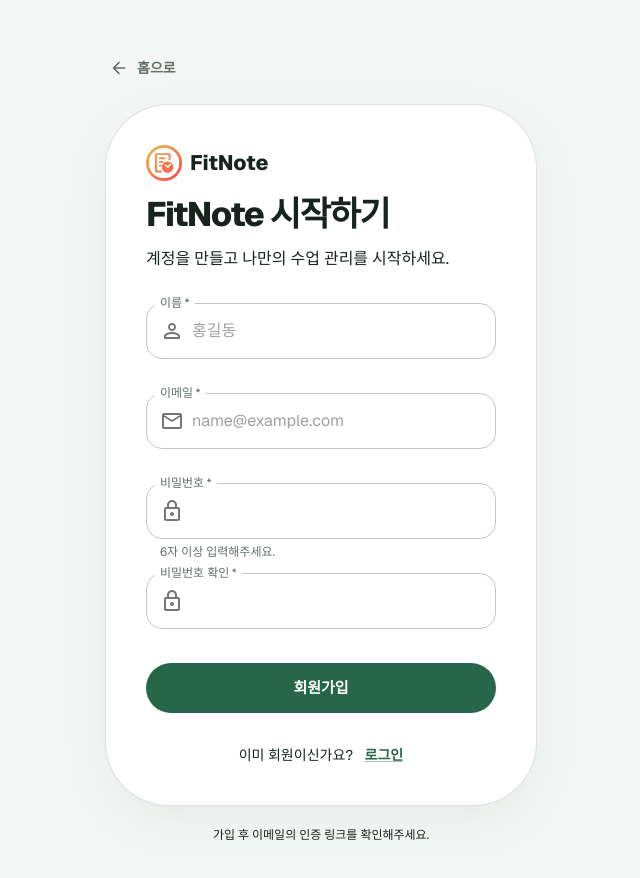
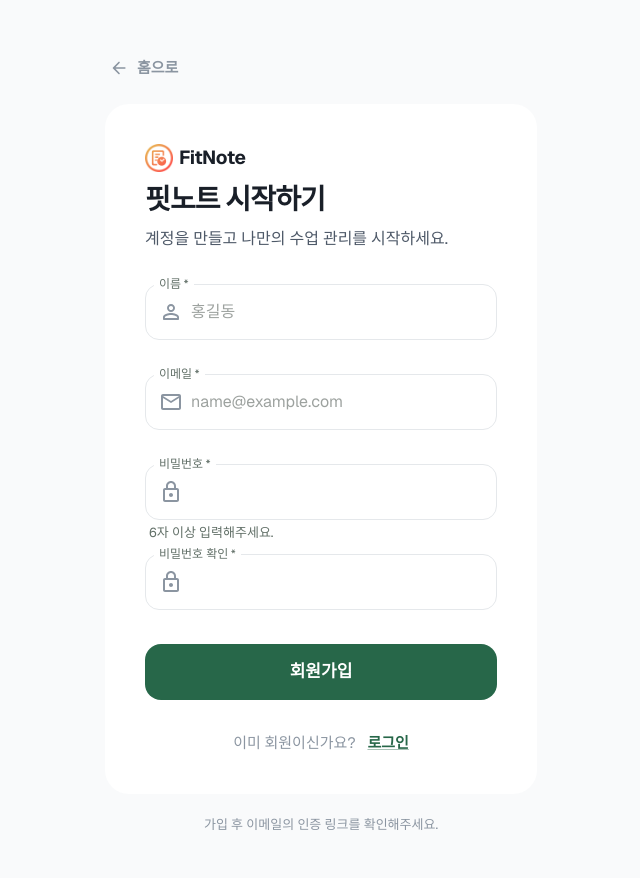
Before and after one commit to HongDongk/fitnote, a Next.js app: page /signup in a window 1280 px wide. Shown: the top 878 px of the page, without its empty margins (319-959 px from the left). Built offline with nearby package versions, Linux system fonts and the light colour scheme; no server answers; what @mui/material-nextjs would draw is missing.

Commit message:
[ENH] 로그인/회원가입 UI 변경

```diff
--- a/src/app/(auth)/components/AuthForm.tsx
+++ b/src/app/(auth)/components/AuthForm.tsx
@@ -28,6 +28,8 @@ import {
   type FieldErrors,
   type FieldName,
 } from "@/src/lib/schemas/authSchemas";
+
+import { styles as s } from "./auth.styles";
 
 export function AuthForm({ mode = "sign-in" }: { mode?: AuthMode }) {
   const router = useRouter();
@@ -136,24 +138,20 @@ export function AuthForm({ mode = "sign-in" }: { mode?: AuthMode }) {
 
   if (verificationEmail) {
     return (
-      <Stack
-        spacing={2}
-        role="status"
-        sx={{ alignItems: "center", textAlign: "center", py: 2 }}
-      >
-        <EmailOutlinedIcon color="primary" sx={{ fontSize: 48 }} />
-        <Typography component="h2" variant="h6" sx={{ fontWeight: 700 }}>
+      <Stack spacing={2} role="status" sx={s.verification}>
+        <Box sx={s.verificationIcon}>
+          <EmailOutlinedIcon sx={s.verificationIconSvg} />
+        </Box>
+        <Typography component="h2" sx={s.verificationTitle}>
           이메일 인증을 완료해주세요
         </Typography>
-        <Typography sx={{ fontWeight: 600, overflowWrap: "anywhere" }}>
-          {verificationEmail}
-        </Typography>
-        <Typography variant="body2" color="text.secondary">
+        <Typography sx={s.verificationEmail}>{verificationEmail}</Typography>
+        <Typography sx={s.verificationBody}>
           위 주소로 인증 메일을 보냈습니다.
           <br />
           메일의 인증 링크를 눌러 가입을 완료해주세요.
         </Typography>
-        <Typography variant="caption" color="text.secondary">
+        <Typography sx={s.verificationNote}>
           메일이 보이지 않으면 스팸함도 확인해주세요.
           <br />
           가입한 브라우저에서 인증 링크를 열어주세요.
@@ -169,15 +167,7 @@ export function AuthForm({ mode = "sign-in" }: { mode?: AuthMode }) {
         noValidate
         spacing={1}
         onSubmit={handleSubmit}
-        sx={{
-          "& .MuiOutlinedInput-root": {
-            minHeight: 56,
-          },
-          "& .MuiFormHelperText-root": {
-            minHeight: 23,
-            lineHeight: "20px",
-          },
-        }}
+        sx={s.form}
       >
         {mode === "sign-up" && (
           <TextField
@@ -279,7 +269,7 @@ export function AuthForm({ mode = "sign-in" }: { mode?: AuthMode }) {
           disabled={isLoading}
           aria-busy={isLoading}
           aria-label={isLoading ? "처리 중" : undefined}
-          sx={{ mt: 1, py: 1.5, borderRadius: 2 }}
+          sx={s.submitButton}
         >
           {isLoading ? (
             <CircularProgress size={22} color="inherit" aria-hidden="true" />
--- /dev/null
+++ b/src/app/(auth)/components/auth.styles.ts
@@ -0,0 +1,142 @@
+import type { SxProps, Theme } from "@mui/material";
+
+// 토스 스타일 그레이 스케일. 로그인·회원가입 화면 전용으로만 쓴다.
+const grey = {
+  title: "#191F28",
+  body: "#4E5968",
+  sub: "#8B95A1",
+  bg: "#F9FAFB",
+  line: "#E5E8EB",
+  lineHover: "#D1D6DB",
+};
+
+const keepAll = { wordBreak: "keep-all" } as const;
+
+// globals.css의 `a { color: inherit }`가 MUI 레이어 스타일보다 우선하므로
+// 링크의 글자색은 sx가 아닌 style 속성으로 지정한다.
+export const linkTextColor = {
+  back: { color: grey.sub },
+  primary: { color: "#276749" },
+};
+
+export const styles = {
+  // 페이지 레이아웃 (login, signup)
+  page: {
+    minHeight: "100dvh",
+    display: "grid",
+    placeItems: "center",
+    py: { xs: 3, sm: 6 },
+    bgcolor: { xs: "white", sm: grey.bg },
+  },
+  container: { maxWidth: { sm: 480 } },
+  backButton: {
+    mb: 2,
+    px: 1,
+    minHeight: 40,
+    borderRadius: "10px",
+    fontSize: 15,
+    fontWeight: 600,
+  },
+  card: {
+    p: { xs: 0, sm: 5 },
+    bgcolor: "white",
+    borderRadius: { sm: "24px" },
+  },
+  intro: { alignItems: "flex-start" },
+  logo: { alignItems: "center", mb: 1.5 },
+  logoText: {
+    color: grey.title,
+    fontWeight: 700,
+    fontSize: 19,
+    letterSpacing: "-0.02em",
+  },
+  title: {
+    color: grey.title,
+    fontSize: { xs: 26, sm: 28 },
+    fontWeight: 700,
+    lineHeight: 1.35,
+    letterSpacing: "-0.03em",
+    ...keepAll,
+  },
+  description: {
+    color: grey.body,
+    fontSize: 16,
+    lineHeight: 1.6,
+    ...keepAll,
+  },
+  switchText: { color: grey.sub, fontSize: 15, textAlign: "center" },
+  switchLink: { ml: 1, fontWeight: 700 },
+  errorText: { fontSize: 15, textAlign: "center", ...keepAll },
+  footnote: {
+    mt: 2.5,
+    display: "block",
+    color: grey.sub,
+    fontSize: 13,
+    textAlign: "center",
+    ...keepAll,
+  },
+
+  // 입력 폼 (AuthForm)
+  form: {
+    "& .MuiOutlinedInput-root": {
+      minHeight: 56,
+      borderRadius: "14px",
+      "& .MuiOutlinedInput-notchedOutline": { borderColor: grey.line },
+      "&:hover:not(.Mui-focused):not(.Mui-error) .MuiOutlinedInput-notchedOutline":
+        { borderColor: grey.lineHover },
+    },
+    "& .MuiInputAdornment-root .MuiSvgIcon-root": { color: grey.sub },
+    "& .MuiFormHelperText-root": {
+      minHeight: 23,
+      mx: 0.5,
+      fontSize: 13,
+      lineHeight: "20px",
+    },
+  },
+  submitButton: {
+    mt: 1,
+    minHeight: 56,
+    borderRadius: "16px",
+    fontSize: 17,
+    fontWeight: 700,
+    boxShadow: "none",
+    "&:hover": { boxShadow: "none" },
+  },
+
+  // 이메일 인증 안내 (AuthForm)
+  verification: { alignItems: "center", textAlign: "center", py: 2 },
+  verificationIcon: {
+    width: 64,
+    height: 64,
+    borderRadius: "20px",
+    display: "grid",
+    placeItems: "center",
+    bgcolor: "primary.light",
+    color: "primary.main",
+  },
+  verificationIconSvg: { fontSize: 32 },
+  verificationTitle: {
+    color: grey.title,
+    fontSize: 20,
+    fontWeight: 700,
+    letterSpacing: "-0.02em",
+    ...keepAll,
+  },
+  verificationEmail: {
+    color: grey.title,
+    fontWeight: 600,
+    overflowWrap: "anywhere",
+  },
+  verificationBody: {
+    color: grey.body,
+    fontSize: 15,
+    lineHeight: 1.6,
+    ...keepAll,
+  },
+  verificationNote: {
+    color: grey.sub,
+    fontSize: 13,
+    lineHeight: 1.6,
+    ...keepAll,
+  },
+} satisfies Record<string, SxProps<Theme>>;
--- a/src/app/(auth)/signup/page.tsx
+++ b/src/app/(auth)/signup/page.tsx
@@ -12,6 +12,7 @@ import Image from "next/image";
 import { redirect } from "next/navigation";
 
 import { createClient } from "@/src/lib/supabase/server";
+import { linkTextColor, styles as s } from "../components/auth.styles";
 import { AuthForm } from "../components/AuthForm";
 
 export default async function SignupPage() {
@@ -33,84 +34,52 @@ export default async function SignupPage() {
   }
 
   return (
-    <Box
-      component="main"
-      sx={{
-        minHeight: "100dvh",
-        display: "grid",
-        placeItems: "center",
-        py: { xs: 3, sm: 6 },
-        bgcolor: "#f4f7f5",
-      }}
-    >
-      <Container maxWidth="sm" sx={{ maxWidth: { sm: 480 } }}>
+    <Box component="main" sx={s.page}>
+      <Container maxWidth="sm" sx={s.container}>
         <Button
           href="/"
           startIcon={<ArrowBackRoundedIcon />}
-          style={{ color: "#627068" }}
-          sx={{ mb: 2, px: 1, minHeight: 40 }}
+          style={linkTextColor.back}
+          sx={s.backButton}
         >
           홈으로
         </Button>
-        <Paper
-          elevation={0}
-          sx={{
-            p: { xs: 3, sm: 5 },
-            border: "1px solid",
-            borderColor: "divider",
-            borderRadius: 4,
-            boxShadow: { sm: "0 16px 48px rgba(24, 72, 48, 0.06)" },
-          }}
-        >
+        <Paper elevation={0} sx={s.card}>
           <Stack spacing={4}>
-            <Stack spacing={1.5} sx={{ alignItems: "flex-start" }}>
-              <Stack
-                direction="row"
-                spacing={1}
-                sx={{ alignItems: "center", mb: 1 }}
-              >
+            <Stack spacing={1} sx={s.intro}>
+              <Stack direction="row" spacing={0.75} sx={s.logo}>
                 <Image
                   src="/images/logo.png"
                   alt=""
-                  width={36}
-                  height={36}
+                  width={28}
+                  height={28}
                   priority
                 />
-                <Typography sx={{ fontWeight: 800, fontSize: 21 }}>
-                  FitNote
-                </Typography>
+                <Typography sx={s.logoText}>FitNote</Typography>
               </Stack>
-              <Typography component="h1" variant="h4">
-                FitNote 시작하기
+              <Typography component="h1" sx={s.title}>
+                핏노트 시작하기
               </Typography>
-              <Typography color="text.secondary">
+              <Typography sx={s.description}>
                 계정을 만들고 나만의 수업 관리를 시작하세요.
               </Typography>
             </Stack>
 
             <AuthForm mode="sign-up" />
 
-            <Typography
-              variant="body2"
-              color="text.secondary"
-              sx={{ textAlign: "center" }}
-            >
+            <Typography sx={s.switchText}>
               이미 회원이신가요?{" "}
               <Link
                 href="/login"
-                style={{ color: "#276749" }}
-                sx={{ ml: 1, fontWeight: 700 }}
+                style={linkTextColor.primary}
+                sx={s.switchLink}
               >
                 로그인
               </Link>
             </Typography>
           </Stack>
         </Paper>
-        <Typography
-          variant="caption"
-          color="text.secondary"
-          sx={{ mt: 2.5, display: "block", textAlign: "center" }}
-        >
+        <Typography variant="caption" sx={s.footnote}>
           가입 후 이메일의 인증 링크를 확인해주세요.
         </Typography>
       </Container>
```
Also changed, not shown: src/app/(auth)/login/page.tsx (+19 -58 lines).
